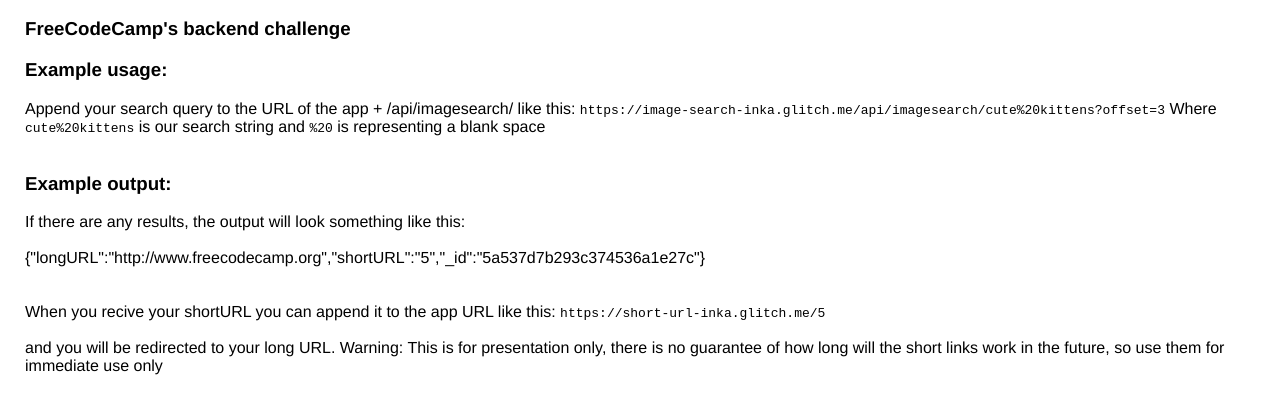
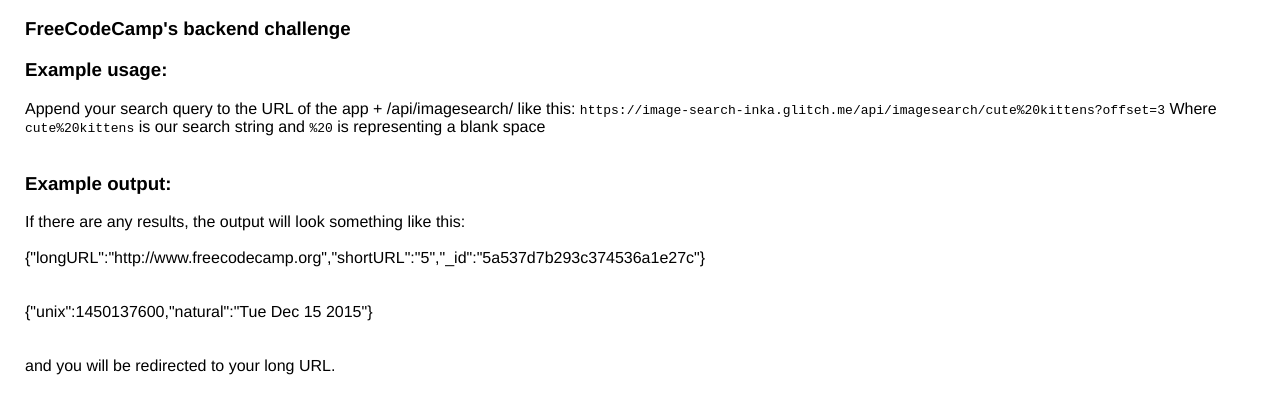
Before and after one commit to Inka13/image-search-abstraction-layer, a website: page views/index.html in a window 1280 px wide. Shown: the part 65-478 px from the top of the page. Drawn offline with Linux system fonts and the light colour scheme.

Commit message:
💓🌉 Checkpoint views/index.html:617097/116

```diff
--- a/views/index.html
+++ b/views/index.html
@@ -41,12 +41,11 @@
 
       <br><br>
 
-        When you recive your shortURL you can append it to the app URL like this:
-        <code class="url">https://short-url-inka.glitch.me/5</code>
+        <div class="res">{"unix":1450137600,"natural":"Tue Dec 15 2015"}</div>
+
 
       <br><br>
         and you will be redirected to your long URL.
-      Warning: This is for presentation only, there is no guarantee of how long will the short links work in the future, so use them for immediate use only
 
     </main>
 
```
